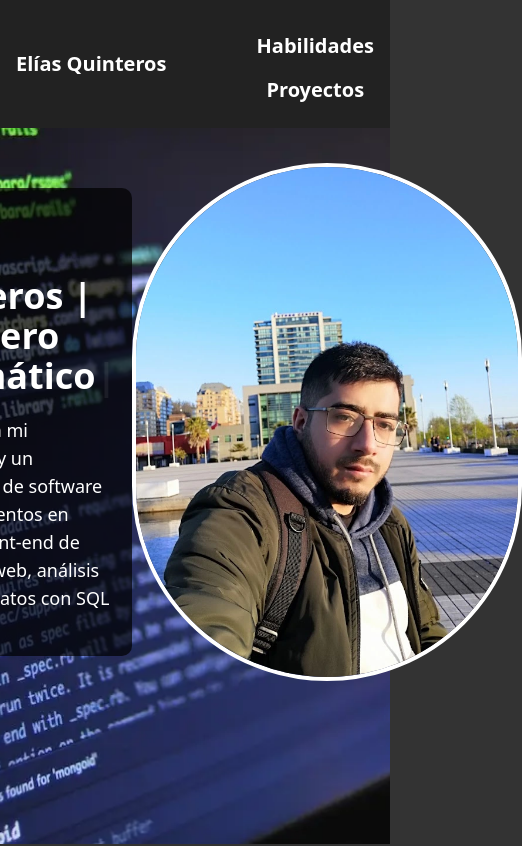
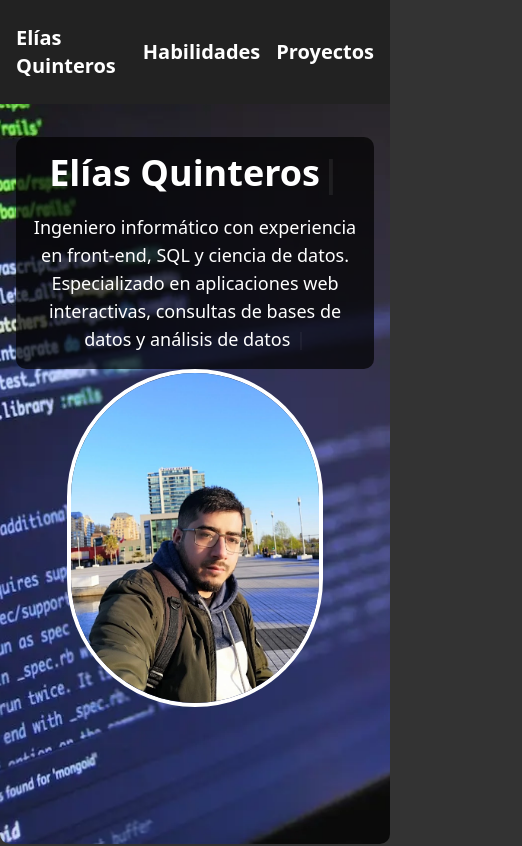
Before and after one commit to EQuinDev/equinDevPortfolio, a React (Vite) app: page / in a window 390 px wide. Shown: the top 846 px of the page, 522 px wide, since content can reach past the window. Built offline with nearby package versions, Linux system fonts and the light colour scheme.

Commit message:
Web responsiva mejoras

```diff
--- a/src/components/Header.jsx
+++ b/src/components/Header.jsx
@@ -33,13 +33,18 @@ const Header = () => {
     padding: '1.5rem 1rem',
     transition: 'top 0.3s ease-in-out',
     top: visible ? '0' : '-100px',
+    // Estilos responsivos para pantallas más pequeñas
+    '@media (max-width: 640px)': {
+      padding: '0.5rem 0.5rem',
+      fontSize: '1rem',
+    },
   };
 
   const linkStyle = 'text-white text-xl font-bold hover:text-blue-500';
 
   return (
     <nav
-      className={`flex items-center justify-between z-50 w-full left-0`}
+      className={`flex justify-between items-center z-50 w-full left-0`}
       style={headerStyle}
     >
       <a
@@ -49,7 +54,8 @@ const Header = () => {
       >
         Elías Quinteros
       </a>
-      <div className="hidden lg:flex space-x-4">
+      <ul className="flex space-x-4">
+        <li>
           <a
             href="#"
             onClick={(event) => handleClick(event, 'habilidades')}
@@ -57,6 +63,8 @@ const Header = () => {
           >
             Habilidades
           </a>
+        </li>
+        <li>
           <a
             href="#"
             onClick={(event) => handleClick(event, 'proyectos')}
@@ -64,23 +72,8 @@ const Header = () => {
           >
             Proyectos
           </a>
-      </div>
-      <div className="lg:hidden flex flex-col space-y-2 items-center">
-        <a
-          href="#"
-          onClick={(event) => handleClick(event, 'habilidades')}
-          className={`${linkStyle} my-2`}
-        >
-          Habilidades
-        </a>
-        <a
-          href="#"
-          onClick={(event) => handleClick(event, 'proyectos')}
-          className={`${linkStyle} my-2`}
-        >
-          Proyectos
-        </a>
-      </div>
+        </li>
+      </ul>
     </nav>
   );
 };
--- a/src/components/SobreMi.jsx
+++ b/src/components/SobreMi.jsx
@@ -1,45 +1,52 @@
 import myPhoto from '../images/media/Yo.webp';
-import codingImage from '../images/media/coding.webp'; // Ruta a la imagen coding.jpg
+import codingImage from '../images/media/coding.webp'; // Agregamos la imagen de fondo
 import Typewriter from 'typewriter-effect';
 
 const SobreMi = () => {
-    const textContainerStyle = {
-        background: 'rgba(0, 0, 0, 0.7)', // Fondo semi-transparente
+    const containerStyle = {
+        background: `url(${codingImage})`, // Agregamos la imagen de fondo
+        backgroundSize: 'cover',
+        backgroundPosition: 'center',
+        display: 'flex',
+        flexDirection: 'column',
+        alignItems: 'center',
+        justifyContent: 'center',
+        minHeight: '100vh', // Altura mínima para asegurar que no se tape por el encabezado
         padding: '1rem',
         borderRadius: '10px', // Borde redondeado
     };
 
+  const textContainerStyle = {
+    display: 'flex',
+    flexDirection: 'column',
+    alignItems: 'center',
+    textAlign: 'center',
+    marginTop: '1rem', // Espaciado superior
+    background: 'rgba(0, 0, 0, 0.7)',
+    borderRadius: '10px', // Borde redondeado para el texto
+    padding: '1rem',
+  };
+
   return (
-        <div className="flex items-center justify-center min-h-screen min-w-screen">
-            <div
-                className="absolute top-0 left-0 w-full h-full bg-cover bg-center bg-no-repeat"
-                style={{ backgroundImage: `url(${codingImage})` }}
-            ></div>
-            <div className="flex flex-row items-center justify-center z-10">
-                <div className="flex flex-col items-start justify-center" style={textContainerStyle}>
-                    <h2 className="texto text-4xl font-bold text-white mb-5 mt-8 md:text-5xl">
+    <div style={containerStyle}>
+      <div style={textContainerStyle}>
+        <h2 className="text-4xl font-bold text-white mb-5 md:text-5xl">
           <Typewriter
             options={{
               delay: 50,
             }}
             onInit={(typewriter) => {
-                                typewriter
-                                    .typeString('Elías Quinteros | Ingeniero informático')
-                                    .start();
+              typewriter.typeString('Elías Quinteros').start();
             }}
           />
         </h2>
-                    <p className="texto text-white text-lg text-left md:text-xl">
+        <p className="text-white text-lg md:text-xl">
           <Typewriter
             options={{
               delay: 20,
             }}
             onInit={(typewriter) => {
-                                typewriter
-                                    .typeString(
-                                        'Bienvenidos a mi portafolio, Soy un desarrollador de software con conocimientos en desarrollo front-end de aplicaciones web, análisis de bases de datos con SQL y experiencia en ciencia de datos utilizando Python y sus librerías clave como Pandas, NumPy, Matplotlib y Seaborn. Me enfoco en crear aplicaciones web interactivas y eficientes, priorizando una experiencia de usuario fluida y atractiva. Además, tengo habilidades sólidas en consulta y manipulación de bases de datos utilizando SQL, y puedo aplicar técnicas de análisis y visualización de datos para extraer información valiosa. '
-                                    )
-                                    .start();
+              typewriter.typeString('Ingeniero informático con experiencia en front-end, SQL y ciencia de datos. Especializado en aplicaciones web interactivas, consultas de bases de datos y análisis de datos con Python.').start();
             }}
           />
         </p>
@@ -47,9 +54,8 @@ const SobreMi = () => {
       <img
         src={myPhoto}
         alt="Mi foto"
-                    className="rounded-full w-full h-auto border-4 border-white md:w-64 md:h-auto"
+        className="rounded-full w-64 h-auto border-4 border-white mb-4"
       />
-            </div>
     </div>
   );
 };
```
Lines whose indentation alone changed are shown as unchanged.
